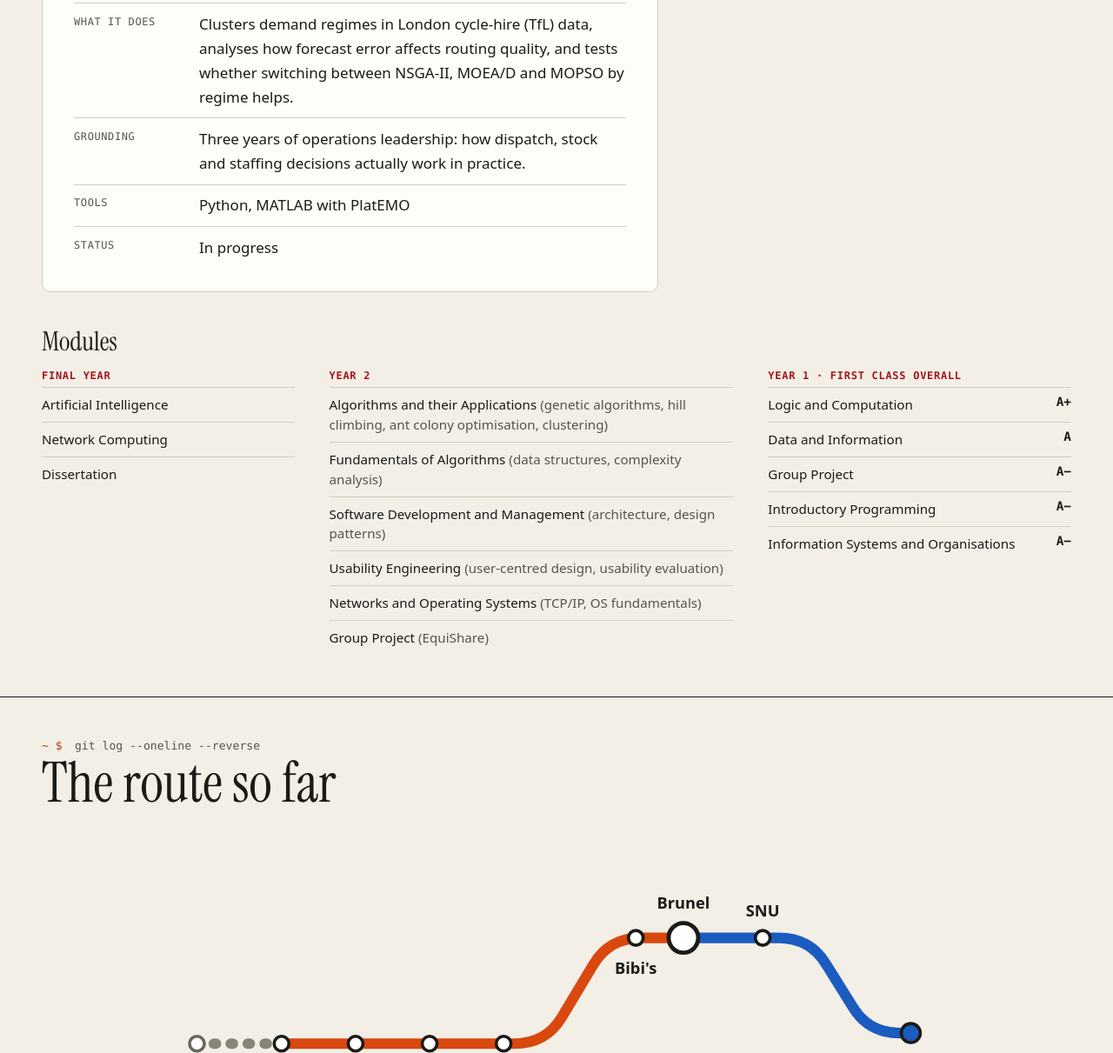
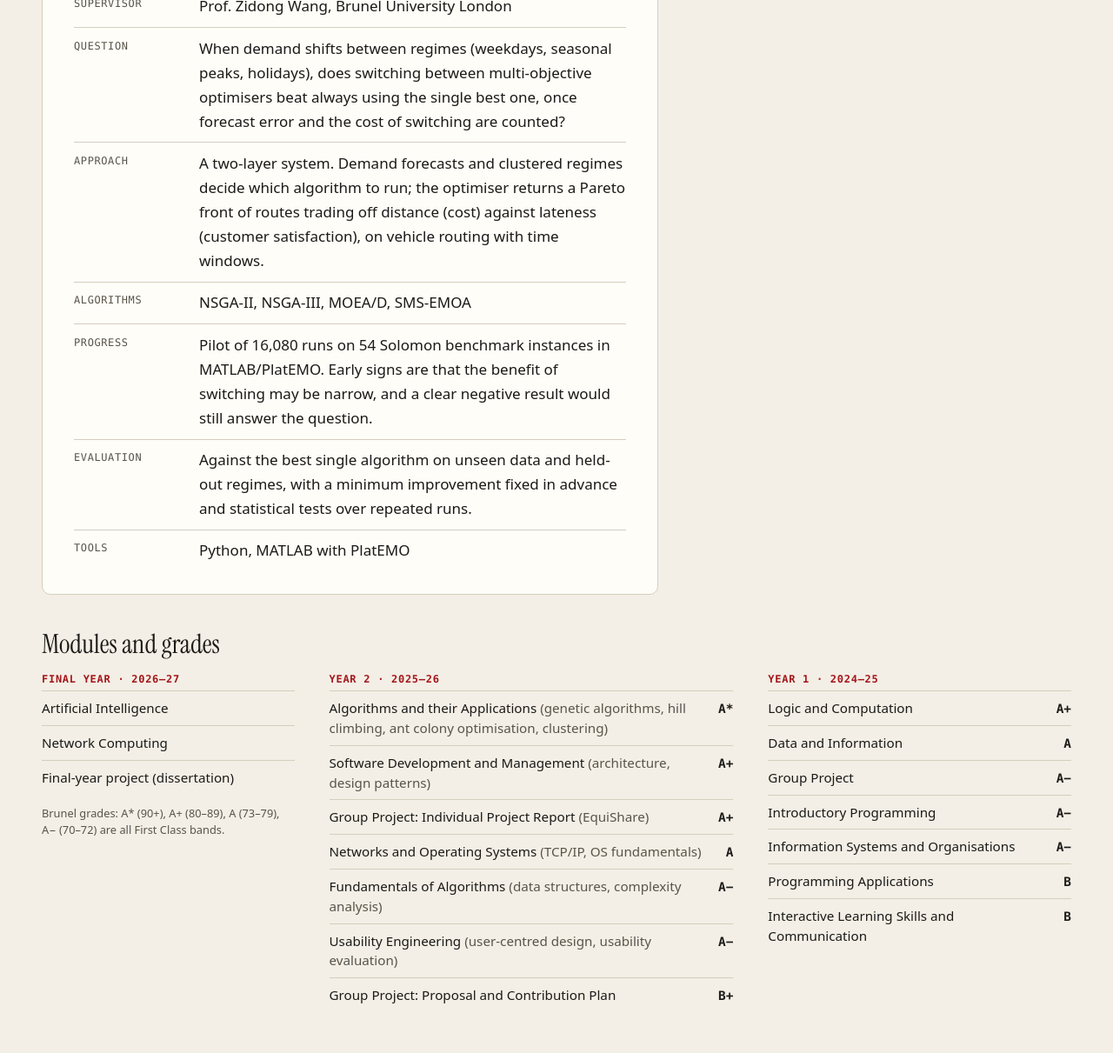
Before and after one commit to OguzCayir/MyPortfolioProject, a plain HTML site: page index.html in a window 1280 px wide. Shown: the part 1173-2384 px from the top of the page at 87% size. Drawn offline with Linux system fonts and the light colour scheme.

Commit message:
Update dissertation from synopsis, add full grades, file-recovery project, move to user site URL

```diff
--- a/index.html
+++ b/index.html
@@ -7,12 +7,12 @@
   <meta name="description" content="Oguz Kagan Cayir: final-year BSc Computer Science (Artificial Intelligence) at Brunel University London, researching demand forecasting and multi-objective routing optimisation for delivery logistics, after three years leading delivery and retail operations." />
   <meta name="author" content="Oguz Kagan Cayir" />
   <meta name="theme-color" content="#f3efe6" />
-  <link rel="canonical" href="https://oguzcayir.github.io/MyPortfolioProject/" />
+  <link rel="canonical" href="https://oguzcayir.github.io/" />
   <meta property="og:type" content="profile" />
-  <meta property="og:url" content="https://oguzcayir.github.io/MyPortfolioProject/" />
+  <meta property="og:url" content="https://oguzcayir.github.io/" />
   <meta property="og:title" content="Oguz Kagan Cayir · From the shop floor to the Pareto front" />
   <meta property="og:description" content="Final-year BSc Computer Science (AI), Brunel University London. Multi-objective routing and demand forecasting for delivery logistics." />
-  <meta property="og:image" content="https://oguzcayir.github.io/MyPortfolioProject/img/og.jpg" />
+  <meta property="og:image" content="https://oguzcayir.github.io/img/og.jpg" />
   <meta property="og:image:width" content="1200" />
   <meta property="og:image:height" content="630" />
   <meta name="twitter:card" content="summary_large_image" />
@@ -24,7 +24,7 @@
     "@context": "https://schema.org",
     "@type": "Person",
     "name": "Oguz Kagan Cayir",
-    "url": "https://oguzcayir.github.io/MyPortfolioProject/",
+    "url": "https://oguzcayir.github.io/",
     "description": "Final-year BSc Computer Science (Artificial Intelligence) student researching demand forecasting and multi-objective routing optimisation for delivery logistics.",
     "alumniOf": { "@type": "CollegeOrUniversity", "name": "Brunel University London" },
     "knowsLanguage": ["Turkish", "English"],
@@ -57,15 +57,15 @@
         <h1 id="hero-title">Oguz Kagan Cayir</h1>
         <p class="tagline">From the shop floor <em>to the Pareto front.</em></p>
         <p class="lede">
-          Final-year BSc Computer Science (Artificial Intelligence) at Brunel University London, on track for
-          First Class Honours. I research machine-learning demand forecasting and multi-objective routing
+          Final-year BSc Computer Science (Artificial Intelligence) at Brunel University London, graduating in 2027
+          and on track for First Class Honours. I research machine-learning demand forecasting and multi-objective routing
           optimisation for delivery logistics, grounded in three years leading delivery and retail operations
           at Getir, Yango and Bibi's.
         </p>
         <ul class="facts" aria-label="Key facts">
           <li><span>Dissertation</span>Regime-aware algorithm selection for multi-objective delivery routing</li>
           <li><span>Supervisor</span>Prof. Zidong Wang</li>
-          <li><span>Methods</span>NSGA-II · MOEA/D · MOPSO · clustering · forecasting</li>
+          <li><span>Methods</span>NSGA-II · NSGA-III · MOEA/D · SMS-EMOA · forecasting · clustering</li>
           <li><span>Before CS</span>3 years leading delivery and retail operations in London</li>
         </ul>
         <div class="cta">
@@ -108,17 +108,23 @@
       <h2 id="research-title">Research</h2>
       <div class="research-grid">
         <article class="paper">
-          <p class="kicker">Dissertation · 2026–27</p>
+          <p class="kicker">Dissertation · 2026–27 · due March 2027</p>
           <h3>Adaptive Regime-aware Algorithm Selection for Multi-objective Delivery Routing with Demand Forecasting</h3>
           <dl>
             <div><dt>Supervisor</dt><dd>Prof. Zidong Wang, Brunel University London</dd></div>
-            <div><dt>What it does</dt><dd>Clusters demand regimes in London cycle-hire (TfL) data, analyses how
-              forecast error affects routing quality, and tests whether switching between NSGA-II, MOEA/D and MOPSO
-              by regime helps.</dd></div>
-            <div><dt>Grounding</dt><dd>Three years of operations leadership: how dispatch, stock and staffing decisions
-              actually work in practice.</dd></div>
+            <div><dt>Question</dt><dd>When demand shifts between regimes (weekdays, seasonal peaks, holidays), does switching
+              between multi-objective optimisers beat always using the single best one, once forecast error and the
+              cost of switching are counted?</dd></div>
+            <div><dt>Approach</dt><dd>A two-layer system. Demand forecasts and clustered regimes decide which algorithm to
+              run; the optimiser returns a Pareto front of routes trading off distance (cost) against lateness
+              (customer satisfaction), on vehicle routing with time windows.</dd></div>
+            <div><dt>Algorithms</dt><dd>NSGA-II, NSGA-III, MOEA/D, SMS-EMOA</dd></div>
+            <div><dt>Progress</dt><dd>Pilot of 16,080 runs on 54 Solomon benchmark instances in MATLAB/PlatEMO. Early
+              signs are that the benefit of switching may be narrow, and a clear negative result would still answer
+              the question.</dd></div>
+            <div><dt>Evaluation</dt><dd>Against the best single algorithm on unseen data and held-out regimes, with a
+              minimum improvement fixed in advance and statistical tests over repeated runs.</dd></div>
             <div><dt>Tools</dt><dd>Python, MATLAB with PlatEMO</dd></div>
-            <div><dt>Status</dt><dd>In progress</dd></div>
           </dl>
         </article>
         <aside class="side" aria-labelledby="ai-title">
@@ -133,35 +139,39 @@
       </div>
 
       <div class="modules" aria-labelledby="modules-title">
-        <h3 id="modules-title">Modules</h3>
+        <h3 id="modules-title">Modules and grades</h3>
         <div class="years">
           <div>
-            <p class="yr">Final year</p>
+            <p class="yr">Final year · 2026–27</p>
             <ul class="ticks">
               <li>Artificial Intelligence</li>
               <li>Network Computing</li>
-              <li>Dissertation</li>
+              <li>Final-year project (dissertation)</li>
+            </ul>
+            <p class="grade-note">Brunel grades: A* (90+), A+ (80–89), A (73–79), A− (70–72) are all First Class bands.</p>
+          </div>
+          <div>
+            <p class="yr">Year 2 · 2025–26</p>
+            <ul class="ticks grades">
+              <li><span class="m">Algorithms and their Applications <span>(genetic algorithms, hill climbing, ant colony optimisation, clustering)</span></span><b>A*</b></li>
+              <li><span class="m">Software Development and Management <span>(architecture, design patterns)</span></span><b>A+</b></li>
+              <li><span class="m">Group Project: Individual Project Report <span>(EquiShare)</span></span><b>A+</b></li>
+              <li><span class="m">Networks and Operating Systems <span>(TCP/IP, OS fundamentals)</span></span><b>A</b></li>
+              <li><span class="m">Fundamentals of Algorithms <span>(data structures, complexity analysis)</span></span><b>A−</b></li>
+              <li><span class="m">Usability Engineering <span>(user-centred design, usability evaluation)</span></span><b>A−</b></li>
+              <li><span class="m">Group Project: Proposal and Contribution Plan</span><b>B+</b></li>
             </ul>
           </div>
           <div>
-            <p class="yr">Year 2</p>
-            <ul class="ticks">
-              <li>Algorithms and their Applications <span>(genetic algorithms, hill climbing, ant colony optimisation, clustering)</span></li>
-              <li>Fundamentals of Algorithms <span>(data structures, complexity analysis)</span></li>
-              <li>Software Development and Management <span>(architecture, design patterns)</span></li>
-              <li>Usability Engineering <span>(user-centred design, usability evaluation)</span></li>
-              <li>Networks and Operating Systems <span>(TCP/IP, OS fundamentals)</span></li>
-              <li>Group Project <span>(EquiShare)</span></li>
-            </ul>
-          </div>
-          <div>
-            <p class="yr">Year 1 · First Class overall</p>
+            <p class="yr">Year 1 · 2024–25</p>
             <ul class="ticks grades">
-              <li>Logic and Computation <b>A+</b></li>
-              <li>Data and Information <b>A</b></li>
-              <li>Group Project <b>A−</b></li>
-              <li>Introductory Programming <b>A−</b></li>
-              <li>Information Systems and Organisations <b>A−</b></li>
+              <li><span class="m">Logic and Computation</span><b>A+</b></li>
+              <li><span class="m">Data and Information</span><b>A</b></li>
+              <li><span class="m">Group Project</span><b>A−</b></li>
+              <li><span class="m">Introductory Programming</span><b>A−</b></li>
+              <li><span class="m">Information Systems and Organisations</span><b>A−</b></li>
+              <li><span class="m">Programming Applications</span><b>B</b></li>
+              <li><span class="m">Interactive Learning Skills and Communication</span><b>B</b></li>
             </ul>
           </div>
         </div>
@@ -250,7 +260,7 @@
               <p class="change">Change here for Computer Science</p>
               <img class="stop-img" src="img/brunel-560.webp" width="560" height="350" loading="lazy"
                 alt="Brunel University London sign on campus" />
-              <p>On track for First Class Honours; First Class overall in Year 1. <a href="#modules-title">Modules ↑</a></p>
+              <p>On track for First Class Honours, graduating 2027. A* in Algorithms and their Applications. <a href="#modules-title">Grades ↑</a></p>
             </li>
             <li>
               <p class="when">Jul 2025 – present</p>
@@ -270,7 +280,7 @@
             <li class="end">
               <p class="when">2026 – 2027</p>
               <h3>Dissertation</h3>
-              <p>Demand regimes, forecasting and multi-objective delivery routing. <a href="#research">Details ↑</a></p>
+              <p>Regime-aware algorithm selection for multi-objective delivery routing. <a href="#research">Details ↑</a></p>
             </li>
           </ol>
         </div>
@@ -288,8 +298,8 @@
           <li>
             <span class="perm" aria-hidden="true">drwx------</span>
             <div><h3>fyp-logistics-optimisation/ <span class="tag">private</span></h3>
-              <p>Dissertation code: regime clustering on TfL cycle-hire data, demand forecasting, and NSGA-II / MOEA/D /
-                MOPSO comparisons in PlatEMO.</p></div>
+              <p>Dissertation code: demand forecasting, regime clustering, and NSGA-II / NSGA-III / MOEA/D / SMS-EMOA
+                comparisons on Solomon benchmarks in PlatEMO.</p></div>
             <span class="lang">MATLAB · Python</span>
           </li>
           <li>
@@ -315,13 +325,15 @@
           </li>
           <li>
             <span class="perm" aria-hidden="true">drwxr-xr-x</span>
-            <div><h3>expense-tracker/</h3>
-              <p>Python application that tracks personal expenses and generates reports, stored in SQLite.</p></div>
-            <span class="lang">Python · SQLite</span>
+            <div><h3>file-recovery-tool/ <span class="tag">in progress</span></h3>
+              <p>Personal project: a Python tool to recover deleted photos and videos (JPEG, MP4) from SD cards and USB
+                drives by file carving, scanning raw bytes for file signatures. Planned as a tested CLI first, then a
+                simple GUI for non-technical users and a packaged macOS app.</p></div>
+            <span class="lang">Python</span>
           </li>
           <li>
             <span class="perm" aria-hidden="true">drwxr-xr-x</span>
-            <div><h3><a href="https://github.com/OguzCayir/MyPortfolioProject">portfolio/</a></h3>
+            <div><h3><a href="https://github.com/OguzCayir/OguzCayir.github.io">portfolio/</a></h3>
               <p>This site: plain HTML, CSS and JavaScript with no dependencies. The hero demo is a small NSGA-II-style
                 optimiser drawn on canvas.</p></div>
             <span class="lang">HTML · CSS · JS</span>
--- a/style.css
+++ b/style.css
@@ -245,3 +245,9 @@ h1 { font-size: clamp(3rem, 7vw, 6.2rem); }
 .quick-links { display: flex; flex-wrap: wrap; gap: .4rem 1.5rem; margin: 1rem 0 0; font: .85rem var(--mono); }
 .quick-links a { color: var(--ink); text-underline-offset: 3px; }
 .quick-links a::before { content: "→ "; color: var(--ops-text); }
+.grades li { align-items: baseline; }
+.grades li > .m { flex: 1; }
+.grades .m span { color: var(--muted); }
+.grades li b { flex: none; }
+.grade-note { font-size: .8rem; color: var(--muted); margin: .8rem 0 0; line-height: 1.45; }
+.ticks .m { color: var(--ink); }
```
Also changed, not shown: 2 other files.
